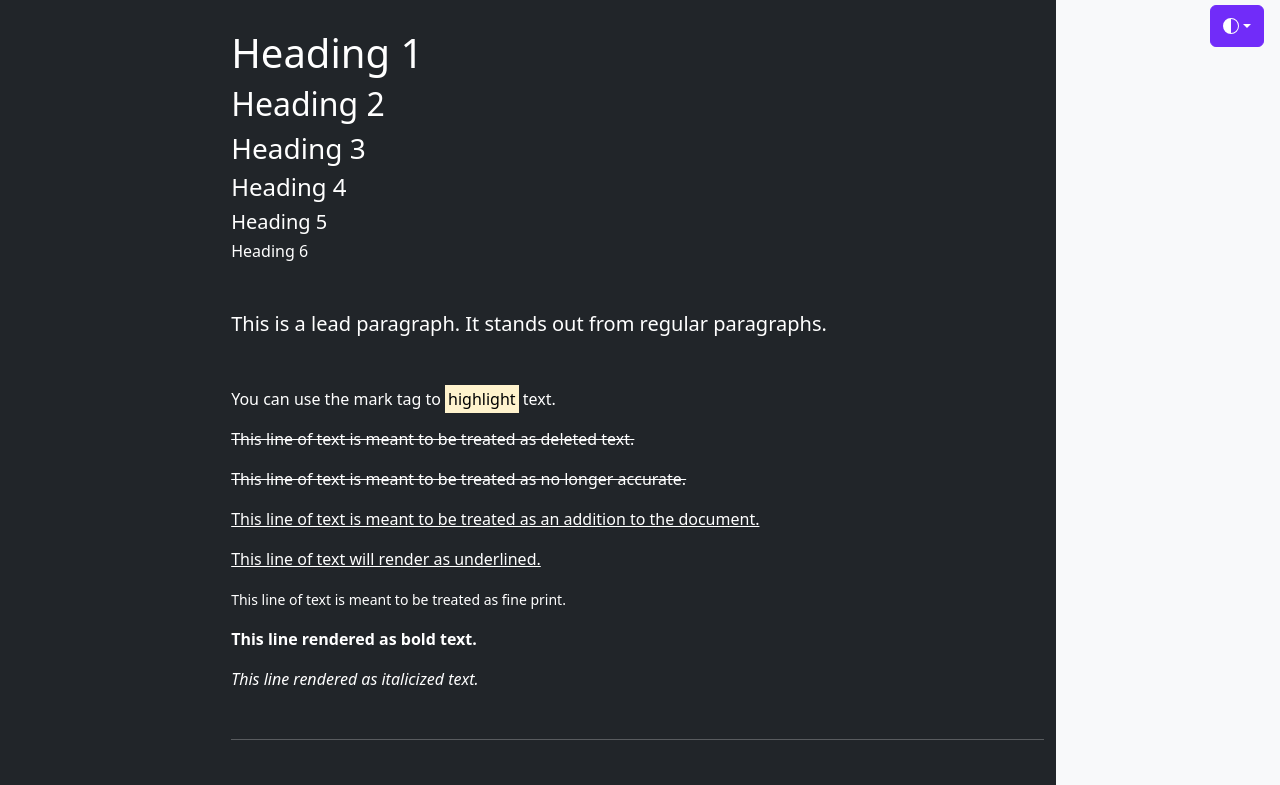
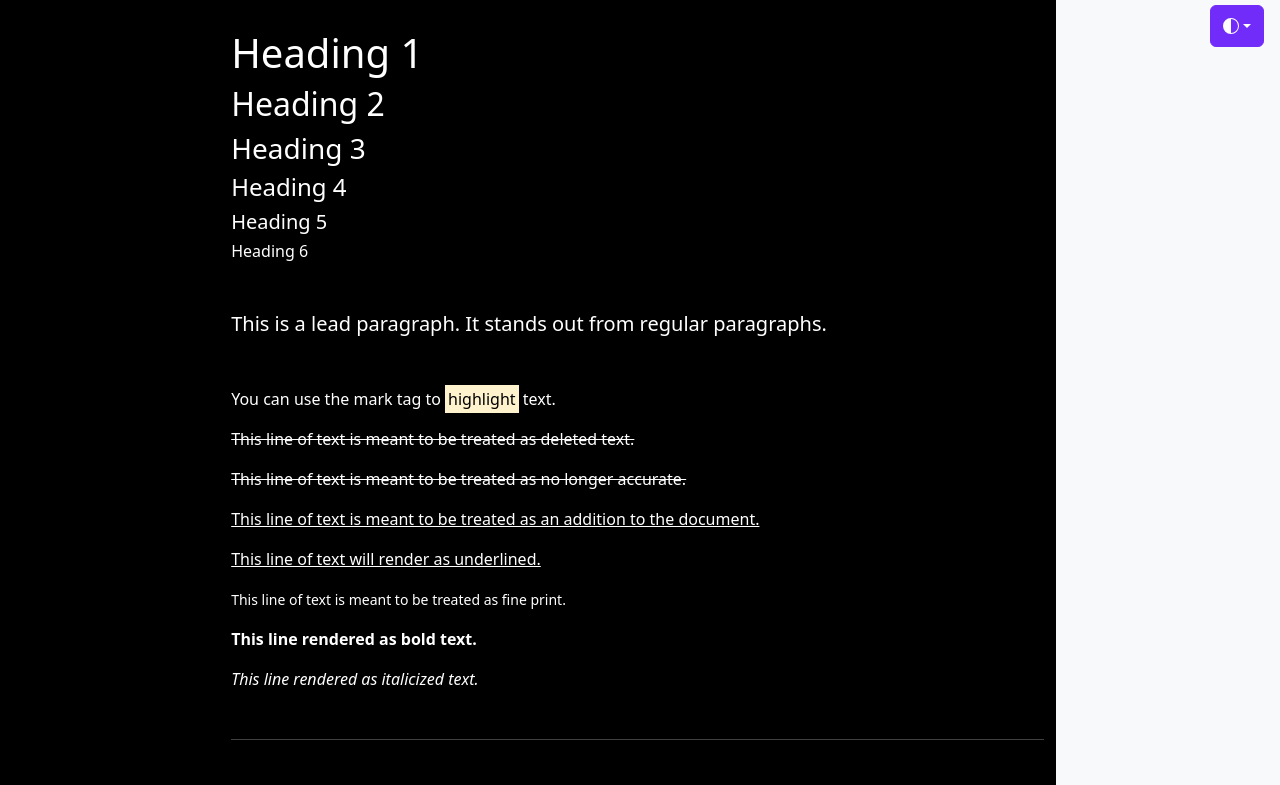
Before and after one commit to TDU-IshiharaRioto/ChallengeProject_J, a plain HTML site: page display/cheatsheet/index.html in a window 1280 px wide. Shown: the part 737-1522 px from the top of the page. Drawn offline with Linux system fonts and the light colour scheme; a script that the page names is missing.

Commit message:
Update index.html

```diff
--- a/display/cheatsheet/index.html
+++ b/display/cheatsheet/index.html
@@ -209,7 +209,7 @@
     </ul>
   </nav>
 </aside>
-<div class="bd-cheatsheet container-fluid bg-dark text-white">
+<div class="bd-cheatsheet container-fluid bg-black text-white">
   <section id="content">
     <h2 class="sticky-xl-top fw-bold pt-3 pt-xl-5 pb-2 pb-xl-3">Contents</h2>
 
```
